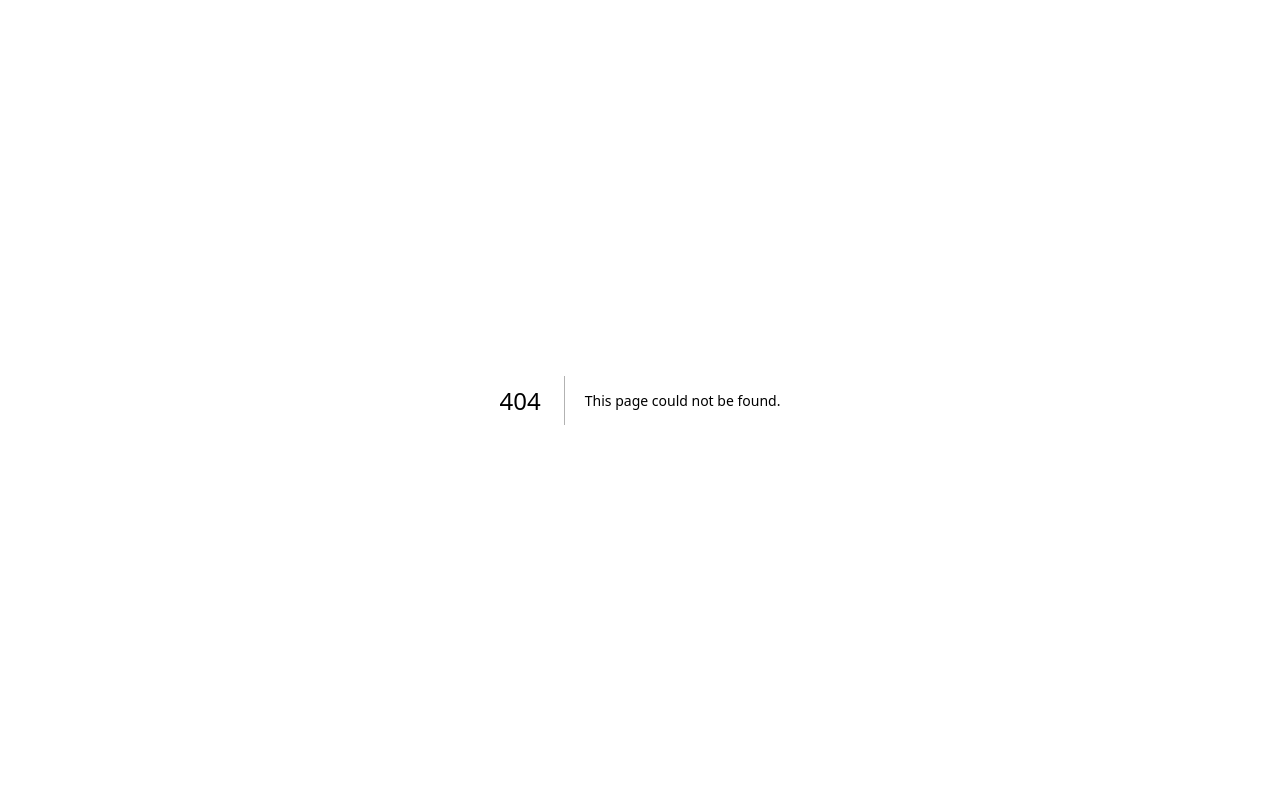
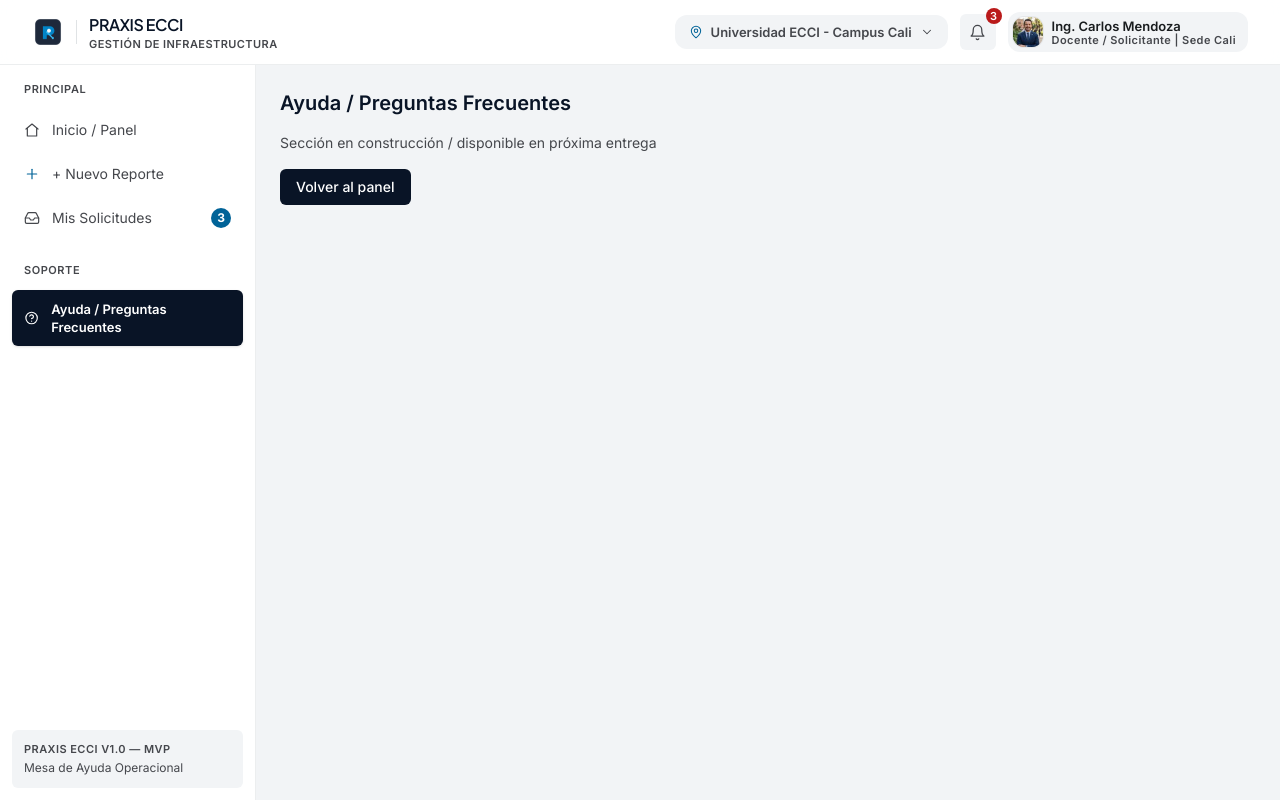
Before and after one commit to IkerMiguel/Praxis, a Next.js app in the folder apps/web/: page /ayuda in a window 1280 px wide. Before the commit this address had no page. Built offline with nearby package versions, Linux system fonts and the light colour scheme.

Commit message:
Sidebar con rutas, activo por url y placeholders

```diff
--- /dev/null
+++ b/apps/web/src/app/ayuda/page.tsx
@@ -0,0 +1,5 @@
+import { PlaceholderPage } from "@/components/placeholder-page";
+
+export default function AyudaPage() {
+  return <PlaceholderPage title="Ayuda / Preguntas Frecuentes" />;
+}
--- a/apps/web/src/app/layout.tsx
+++ b/apps/web/src/app/layout.tsx
@@ -1,30 +1,29 @@
 import type { Metadata } from "next";
 import { Inter, Plus_Jakarta_Sans } from "next/font/google";
 import "./globals.css";
+import { Header } from "@/components/header";
+import { Sidebar } from "@/components/sidebar";
 
-const inter = Inter({
-  variable: "--font-inter",
-  subsets: ["latin"],
-});
-
-const jakarta = Plus_Jakarta_Sans({
-  variable: "--font-jakarta",
-  subsets: ["latin"],
-});
+const inter = Inter({ variable: "--font-inter", subsets: ["latin"] });
+const jakarta = Plus_Jakarta_Sans({ variable: "--font-jakarta", subsets: ["latin"] });
 
 export const metadata: Metadata = {
   title: "PRAXIS ECCI · Gestión de Infraestructura",
-  description:
-    "Panel de gestión de reportes de infraestructura — Universidad ECCI, Sede Cali.",
+  description: "Panel de gestión de reportes de infraestructura — Universidad ECCI, Sede Cali.",
 };
 
-export default function RootLayout({ children }: LayoutProps<"/">) {
+export default function RootLayout({ children }: { children: React.ReactNode }) {
   return (
-    <html
-      lang="es"
-      className={`${inter.variable} ${jakarta.variable} h-full antialiased`}
-    >
-      <body className="min-h-full flex flex-col">{children}</body>
+    <html lang="es" className={`${inter.variable} ${jakarta.variable} h-full antialiased`}>
+      <body className="min-h-full flex flex-col">
+        <div className="flex min-h-screen flex-col font-sans text-ink">
+          <Header />
+          <div className="flex flex-1">
+            <Sidebar />
+            <main className="flex-1 bg-panel">{children}</main>
+          </div>
+        </div>
+      </body>
     </html>
   );
 }
--- /dev/null
+++ b/apps/web/src/app/mis-solicitudes/page.tsx
@@ -0,0 +1,5 @@
+import { PlaceholderPage } from "@/components/placeholder-page";
+
+export default function MisSolicitudesPage() {
+  return <PlaceholderPage title="Mis Solicitudes" />;
+}
--- a/apps/web/src/app/page.tsx
+++ b/apps/web/src/app/page.tsx
@@ -1,14 +1,5 @@
-import { Header } from "@/components/header";
-import { Sidebar } from "@/components/sidebar";
+import { redirect } from "next/navigation";
 
 export default function Home() {
-  return (
-    <div className="flex min-h-screen flex-col font-sans text-ink">
-      <Header />
-      <div className="flex flex-1">
-        <Sidebar />
-        <main className="flex-1 bg-panel" />
-      </div>
-    </div>
-  );
+  redirect("/panel");
 }
--- /dev/null
+++ b/apps/web/src/app/panel/page.tsx
@@ -0,0 +1,8 @@
+export default function PanelPage() {
+    return (
+      <div className="p-6">
+        <h1 className="text-lg font-semibold">Inicio / Panel</h1>
+        <p className="mt-2 text-sm text-muted">Placeholder del panel.</p>
+      </div>
+    );
+  }
--- /dev/null
+++ b/apps/web/src/app/reportes/nuevo/page.tsx
@@ -0,0 +1,5 @@
+import { PlaceholderPage } from "@/components/placeholder-page";
+
+export default function NuevoReportePage() {
+  return <PlaceholderPage title="Nuevo Reporte" />;
+}
--- /dev/null
+++ b/apps/web/src/components/placeholder-page.tsx
@@ -0,0 +1,22 @@
+import Link from "next/link";
+
+export function PlaceholderPage({
+  title,
+  message = "Sección en construcción / disponible en próxima entrega",
+}: {
+  title: string;
+  message?: string;
+}) {
+  return (
+    <div className="flex flex-col items-start gap-4 p-6">
+      <h1 className="text-xl font-semibold text-ink">{title}</h1>
+      <p className="max-w-md text-sm text-muted">{message}</p>
+      <Link
+        href="/panel"
+        className="rounded-md bg-ink px-4 py-2 text-sm font-medium text-white"
+      >
+        Volver al panel
+      </Link>
+    </div>
+  );
+}
--- a/apps/web/src/components/sidebar.tsx
+++ b/apps/web/src/components/sidebar.tsx
@@ -1,19 +1,72 @@
+"use client";
+
 import Link from "next/link";
+import { usePathname } from "next/navigation";
 import { Icon } from "@/components/icons";
 
 const linkBase =
   "flex items-center gap-3 rounded-md px-3 py-2.5 transition-colors";
-const linkIdle = `${linkBase} text-muted hover:bg-panel`;
+const linkIdle = `${linkBase} text-muted hover:bg-panel text-[14px] leading-5`;
+const linkActive = `${linkBase} bg-ink text-[13px] font-semibold leading-[18px] text-white shadow-sm`;
 
-export function Sidebar({
-  active = "inicio",
-}: {
-  active?: "inicio" | "nuevo-reporte";
-}) {
+const items = [
+  { href: "/panel", label: "Inicio / Panel", icon: "home" as const },
+  { href: "/reportes/nuevo", label: "+ Nuevo Reporte", icon: "plus" as const },
+  {
+    href: "/mis-solicitudes",
+    label: "Mis Solicitudes",
+    icon: "inbox" as const,
+    badge: 3,
+  },
+  {
+    href: "/ayuda",
+    label: "Ayuda / Preguntas Frecuentes",
+    icon: "help" as const,
+    support: true,
+  },
+];
+
+export function Sidebar() {
+  const pathname = usePathname();
+  const principal = items.filter((i) => !i.support);
+  const soporte = items.filter((i) => i.support);
+
   const badgeTone =
-    active === "nuevo-reporte"
+    pathname === "/reportes/nuevo" || pathname === "/mis-solicitudes"
       ? "bg-btn text-muted"
       : "bg-brand text-white";
+
+  function NavLink({
+    href,
+    label,
+    icon,
+    badge,
+  }: {
+    href: string;
+    label: string;
+    icon: "home" | "plus" | "inbox" | "help";
+    badge?: number;
+  }) {
+    const active = pathname === href;
+    return (
+      <Link href={href} className={active ? linkActive : linkIdle}>
+        <Icon
+          name={icon}
+          className={`size-4 ${
+            active ? "" : icon === "plus" ? "text-brand" : "text-muted"
+          }`}
+        />
+        {label}
+        {badge != null && (
+          <span
+            className={`ml-auto flex h-5 min-w-5 items-center justify-center rounded-full px-1 text-[12px] font-bold leading-4 ${badgeTone}`}
+          >
+            {badge}
+          </span>
+        )}
+      </Link>
+    );
+  }
 
   return (
     <aside className="hidden w-64 shrink-0 flex-col justify-between border-r border-line/60 bg-white px-3 pb-3 pt-4 lg:flex">
@@ -22,53 +75,25 @@ export function Sidebar({
           PRINCIPAL
         </p>
         <nav className="mt-3 space-y-1">
-          {active === "inicio" ? (
-            <span
-              className={`${linkBase} bg-ink text-[13px] font-semibold leading-[18px] text-white shadow-sm`}
-            >
-              <Icon name="home" className="size-4" />
-              Inicio / Panel
-            </span>
-          ) : (
-            <Link href="/" className={`${linkIdle} text-[14px] leading-5`}>
-              <Icon name="home" className="size-4 text-muted" />
-              Inicio / Panel
-            </Link>
-          )}
-
-          <a href="#" className={`${linkIdle} text-[14px] leading-5`}>
-            <Icon name="plus" className="size-4 text-brand" />
-            + Nuevo Reporte
-          </a>
-
-          <a href="#" className={`${linkIdle} text-[14px] leading-5`}>
-            <Icon name="inbox" className="size-4 text-muted" />
-            Mis Solicitudes
-            <span
-              className={`ml-auto flex h-5 min-w-5 items-center justify-center rounded-full px-1 text-[12px] font-bold leading-4 ${badgeTone}`}
-            >
-              3
-            </span>
-          </a>
+          {principal.map((item) => (
+            <NavLink key={item.href} {...item} />
+          ))}
         </nav>
 
         <p className="mt-6 px-3 text-[11px] font-semibold tracking-[0.55px] text-muted">
           SOPORTE
         </p>
         <nav className="mt-3 space-y-1">
-          <a href="#" className={`${linkIdle} text-[14px] leading-5`}>
-            <Icon name="help" className="size-4 text-muted" />
-            Ayuda / Preguntas
-            <br />
-            Frecuentes
-          </a>
+          {soporte.map((item) => (
+            <NavLink key={item.href} {...item} />
+          ))}
         </nav>
       </div>
 
       <div className="rounded-md bg-panel p-3">
         <p className="text-[11px] font-semibold uppercase leading-[14px] tracking-[0.44px] text-muted">
           PRAXIS ECCI v1.0 —{" "}
-          {active === "nuevo-reporte" ? "Campus Cali" : "MVP"}
+          {pathname === "/reportes/nuevo" ? "Campus Cali" : "MVP"}
         </p>
         <p className="mt-1 text-[12px] leading-4 text-muted">
           Mesa de Ayuda Operacional
```
